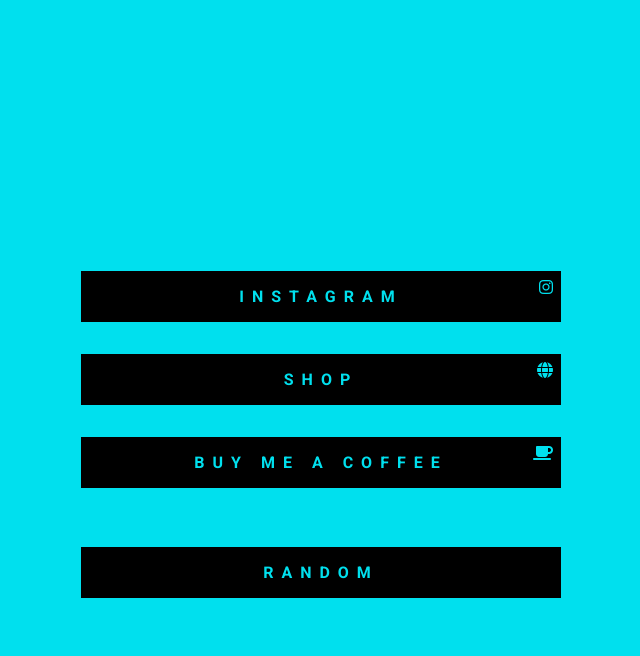
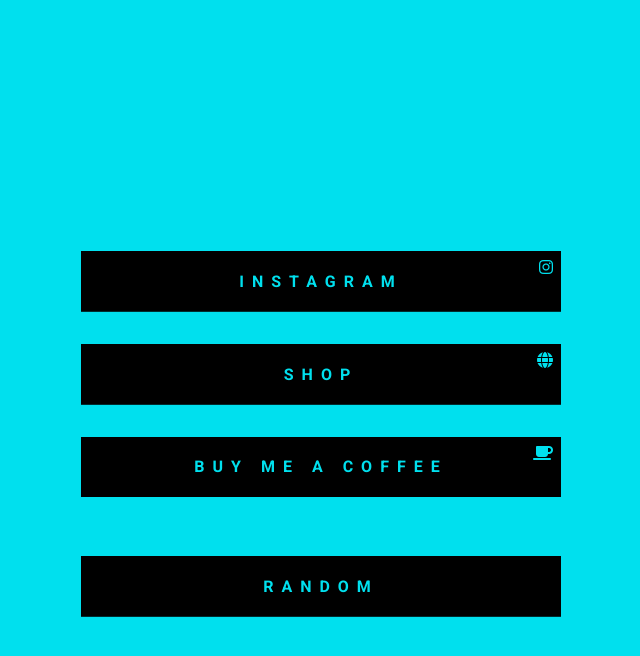
Before and after one commit to Maghil/Maghil.github.io, a Jekyll site: the page built from links.md, in a window 1280 px wide. Shown: the top 656 px of the page, without its empty margins (319-959 px from the left). Built offline with Jekyll 4.4.1, drawn with Linux system fonts in a browser that asks for light colours; nearby versions of some CDN libraries.

Commit message:
fixed some values

```diff
--- a/assets/css/links.css
+++ b/assets/css/links.css
@@ -122,7 +122,7 @@ html,body{
 
 a.button{
     display:block;
-    padding:1em 3em;
+    padding:1.3em 3em;
     border:0;
     margin:0 0 2em 0;
     box-sizing: border-box;
@@ -172,7 +172,7 @@ a.button:active{
 
 /* Icons */
 
-.fab, .fas{
+.fab, .fas, .svg{
     color: var(--button-font-color);
     position: absolute;
     margin-top:0.5em;
```
